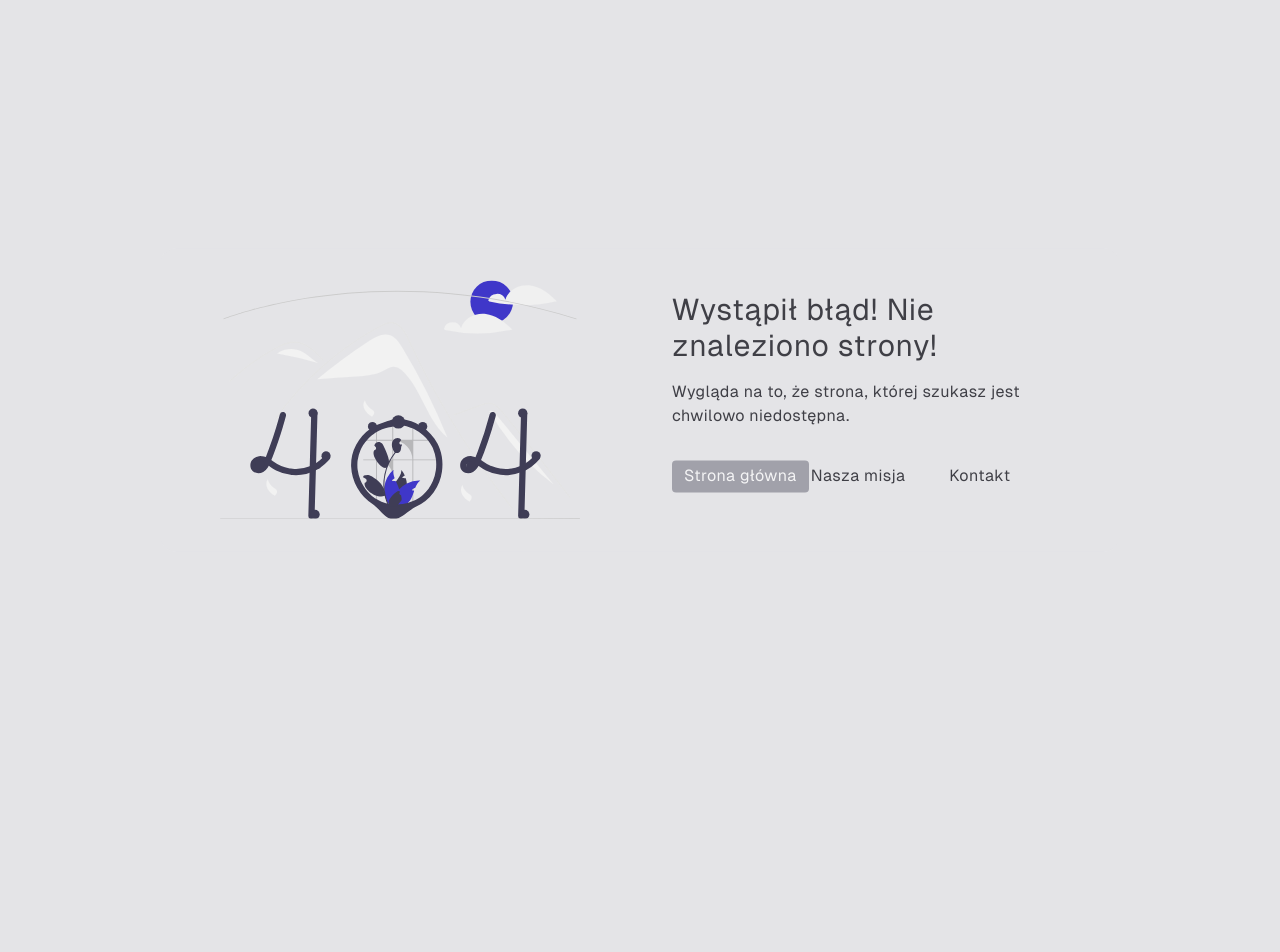
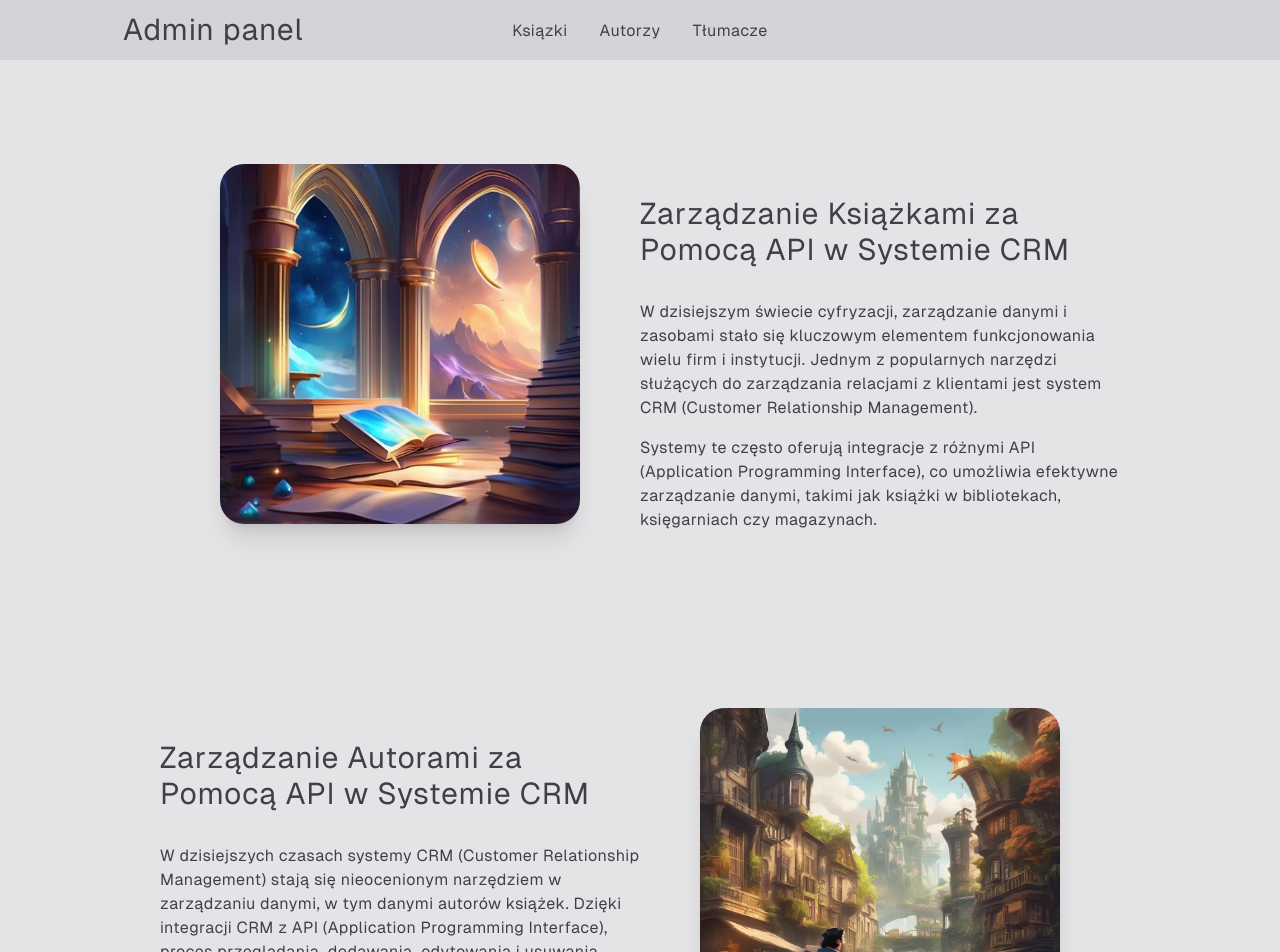
Before and after one commit to kamil-klawi/worldwide-library-community, a React (Vite) app in the folder library-community-ui/: page /admin in a window 1280 px wide. Shown: the top 952 px of the page. Before the commit the page ends 800 px from the top, so only its background shows below. Built offline with nearby package versions, Linux system fonts and the light colour scheme.

Commit message:
chore: add admin panel

```diff
--- a/library-community-ui/src/App.tsx
+++ b/library-community-ui/src/App.tsx
@@ -1,11 +1,13 @@
 import { BrowserRouter, Route, Routes } from 'react-router-dom';
 import NotFound from './pages/NotFound';
 import Homepage from './pages/Homepage';
-import Layout from './components/Layout';
+import Layout from './components/Layouts/layout';
 import Login from './pages/Auth/login';
 import Books from './pages/Books';
 import Authors from './pages/Author';
 import Translators from './pages/Translators';
+import Admin from './pages/Admin';
+import AdminLayout from './components/Layouts/admin';
 
 function App() {
     return (
@@ -14,10 +16,16 @@ function App() {
                 <Routes>
                     <Route path="/" element={<Layout />}>
                         <Route index element={<Homepage />} />
-                        <Route path="/authors" element={<Authors />} />
-                        <Route path="/books" element={<Books />} />
-                        <Route path="/translators" element={<Translators />} />
                         <Route path="/login" element={<Login />} />
+                    </Route>
+                    <Route path="/admin" element={<AdminLayout />}>
+                        <Route index element={<Admin />} />
+                        <Route path="/admin/authors" element={<Authors />} />
+                        <Route path="/admin/books" element={<Books />} />
+                        <Route
+                            path="/admin/translators"
+                            element={<Translators />}
+                        />
                     </Route>
                     <Route path="*" element={<NotFound />} />
                 </Routes>
--- /dev/null
+++ b/library-community-ui/src/assets/styles/pages/Admin.module.scss
@@ -0,0 +1,23 @@
+.wrapper {
+    @apply w-full grid grid-cols-1;
+
+    .card {
+        @apply w-3/4 h-fit my-16 mx-auto grid grid-cols-2;
+
+        .card__image {
+            @apply w-3/4 h-fit mx-auto rounded-3xl shadow-xl;
+        }
+
+        .card__content {
+            @apply w-full my-8;
+
+            .card__header {
+                @apply mb-8 font-geist text-zinc-700 text-3xl font-normal tracking-wide;
+            }
+
+            .card__description {
+                @apply mb-4 font-geist text-zinc-700  text-base font-normal tracking-wide;
+            }
+        }
+    }
+}
--- /dev/null
+++ b/library-community-ui/src/components/Layouts/admin.tsx
@@ -0,0 +1,62 @@
+import { Link, Outlet, useNavigate } from 'react-router-dom';
+import { MenuList } from '../MenuList';
+import styles from '../../assets/styles/components/Header.module.scss';
+
+const adminPanels = [
+    {
+        name: 'ksiązki',
+        uri: '/admin/books',
+    },
+    {
+        name: 'autorzy',
+        uri: '/admin/authors',
+    },
+    {
+        name: 'tłumacze',
+        uri: '/admin/translators',
+    },
+];
+
+function AdminLayout() {
+    const token = localStorage.getItem('token' || undefined);
+    const navigate = useNavigate();
+
+    const handleLogout = () => {
+        localStorage.removeItem('token');
+        navigate('/login');
+        navigate(0);
+    };
+
+    return (
+        <>
+            <header className={styles.header}>
+                <Link className={styles.header__logo} to="/admin">
+                    Admin panel
+                </Link>
+                <nav className={styles.header__navigation}>
+                    <MenuList
+                        key="wlc__header__menu__list"
+                        arrayList={adminPanels}
+                        classNameItem={styles.header__item}
+                        classNameLink={styles.header__link}
+                        classNameList={styles.header__list}
+                    />
+                </nav>
+                {token && (
+                    <button
+                        className={styles.header__logout}
+                        onClick={handleLogout}
+                        type="button"
+                    >
+                        Wyloguj się
+                    </button>
+                )}
+            </header>
+            <main className="my-10">
+                <Outlet />
+            </main>
+        </>
+    );
+}
+
+export default AdminLayout;
--- /dev/null
+++ b/library-community-ui/src/pages/Admin/index.tsx
@@ -0,0 +1,58 @@
+import BookArticleImage from '../../assets/images/book_article_image.png';
+import AuthorArticleImage from '../../assets/images/author_article_image.png';
+import styles from '../../assets/styles/pages/Admin.module.scss';
+
+function Admin() {
+    return (
+        <div className={styles.wrapper}>
+            <div className={styles.card}>
+                <img
+                    className={styles.card__image}
+                    src={BookArticleImage}
+                    alt="stos ksiązek w kosmicznym pałacu"
+                />
+                <div className={styles.card__content}>
+                    <h2 className={styles.card__header}>
+                        Zarządzanie Książkami za Pomocą API w Systemie CRM
+                    </h2>
+                    <p className={styles.card__description}>
+                        W dzisiejszym świecie cyfryzacji, zarządzanie danymi i
+                        zasobami stało się kluczowym elementem funkcjonowania
+                        wielu firm i instytucji. Jednym z popularnych narzędzi
+                        służących do zarządzania relacjami z klientami jest
+                        system CRM (Customer Relationship Management).
+                    </p>
+                    <p className={styles.card__description}>
+                        Systemy te często oferują integracje z różnymi API
+                        (Application Programming Interface), co umożliwia
+                        efektywne zarządzanie danymi, takimi jak książki w
+                        bibliotekach, księgarniach czy magazynach.
+                    </p>
+                </div>
+            </div>
+            <div className={styles.card}>
+                <div className={styles.card__content}>
+                    <h2 className={styles.card__header}>
+                        Zarządzanie Autorami za Pomocą API w Systemie CRM
+                    </h2>
+                    <p className={styles.card__description}>
+                        W dzisiejszych czasach systemy CRM (Customer
+                        Relationship Management) stają się nieocenionym
+                        narzędziem w zarządzaniu danymi, w tym danymi autorów
+                        książek. Dzięki integracji CRM z API (Application
+                        Programming Interface), proces przeglądania, dodawania,
+                        edytowania i usuwania informacji o autorach staje się
+                        niezwykle efektywny i zautomatyzowany.
+                    </p>
+                </div>
+                <img
+                    className={styles.card__image}
+                    src={AuthorArticleImage}
+                    alt="Pisarz pisze arcydzieło na łonie natury"
+                />
+            </div>
+        </div>
+    );
+}
+
+export default Admin;
```
Also changed, not shown: library-community-ui/src/assets/images/author_article_image.png (added), library-community-ui/src/assets/images/book_article_image.png (added), library-community-ui/src/components/Layouts/layout.tsx (renamed from library-community-ui/src/components/Layout/index.tsx).
